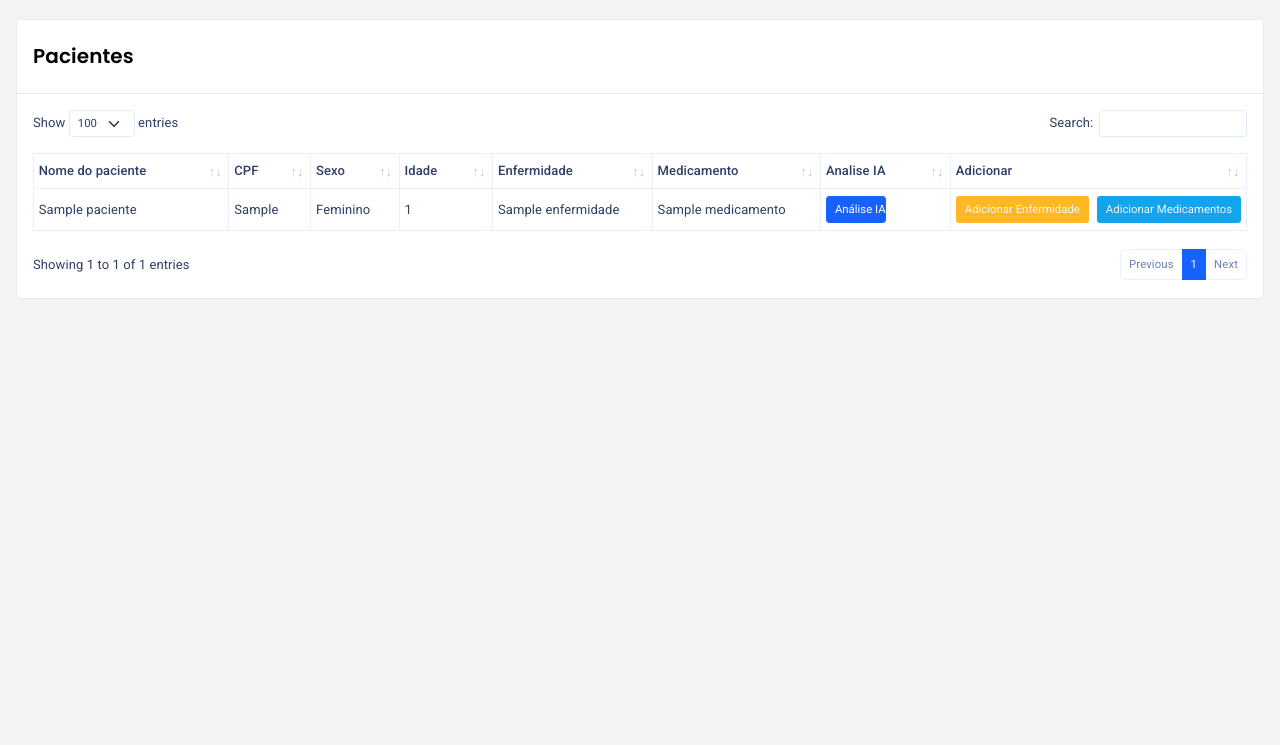
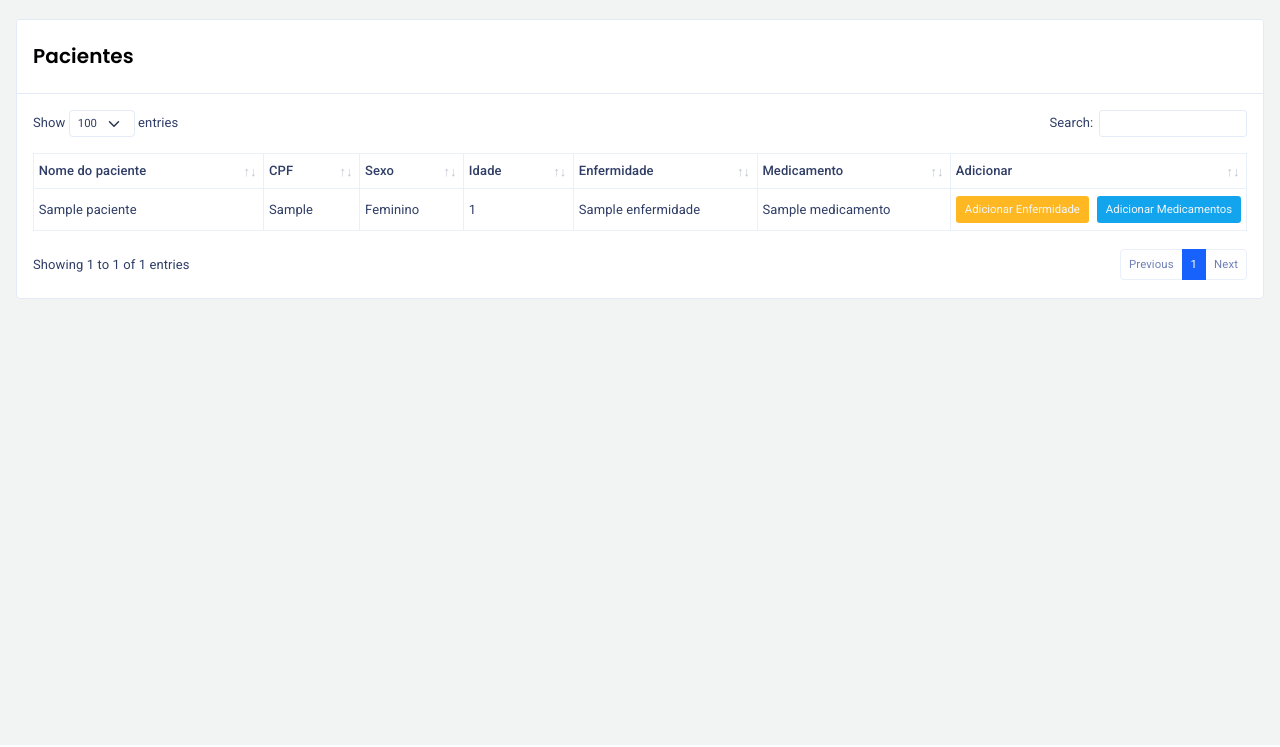
Before and after one commit to leonardo-azeredo/tcc-ia-medicamentos, a PHP site: page /home.php in a window 1280 px wide. Shown: the part 53-800 px from the top of the page. Run offline with PHP 8.4, Linux system fonts and the light colour scheme; a user stored in the database is signed in; tables that the repository leaves empty hold one stand-in row (values such as "Sample post"); some libraries are stand-ins or nearby versions.

Commit message:
branch pra sem botao

```diff
--- a/assets/ajax/buscar_pacientes.php
+++ b/assets/ajax/buscar_pacientes.php
@@ -22,7 +22,6 @@ while ($rows = mysqli_fetch_array($result_id)) {
     $anmpac_enfermidade = $rows['enfermidade'];
     $anmpac_medicamento = $rows['medicamento'];
     $buttonsadd = "<button type='button' class='btn btn-sm me-2 bg-warning text-light' onclick='addEnfermidade($id_paciente)'>Adicionar Enfermidade</button><button type='button' class='btn btn-sm md-2 bg-info text-light' onclick='addMedicamento($id_paciente)'>Adicionar Medicamentos</button>";
-    $buttonsia = "<button type='button' class='btn btn-sm btn-primary col-6' onclick='analiseIA($anmpac_cpf)'>Análise IA</button>";
 
     $linha_json = array(
         'id_paciente' => $id_paciente,
@@ -33,7 +32,7 @@ while ($rows = mysqli_fetch_array($result_id)) {
         'anmpac_enfermidade' => $anmpac_enfermidade,
         'anmpac_medicamento' => $anmpac_medicamento,
         'buttonsadd' => $buttonsadd,
-        'buttonsia' => $buttonsia,
+
     );
     $linhas_json[] = $linha_json;
 }
--- a/home.php
+++ b/home.php
@@ -149,7 +149,6 @@
                                             <th>Idade</th>
                                             <th>Enfermidade</th>
                                             <th>Medicamento</th>
-                                            <th>Analise IA</th>
                                             <th>Adicionar</th>
                                         </tr>
                                     </thead>
@@ -291,9 +290,7 @@
             {
                 data: "anmpac_medicamento"
             },
-            {
-                data: "buttonsia"
-            },
+
             {
                 data: "buttonsadd"
             }
```
